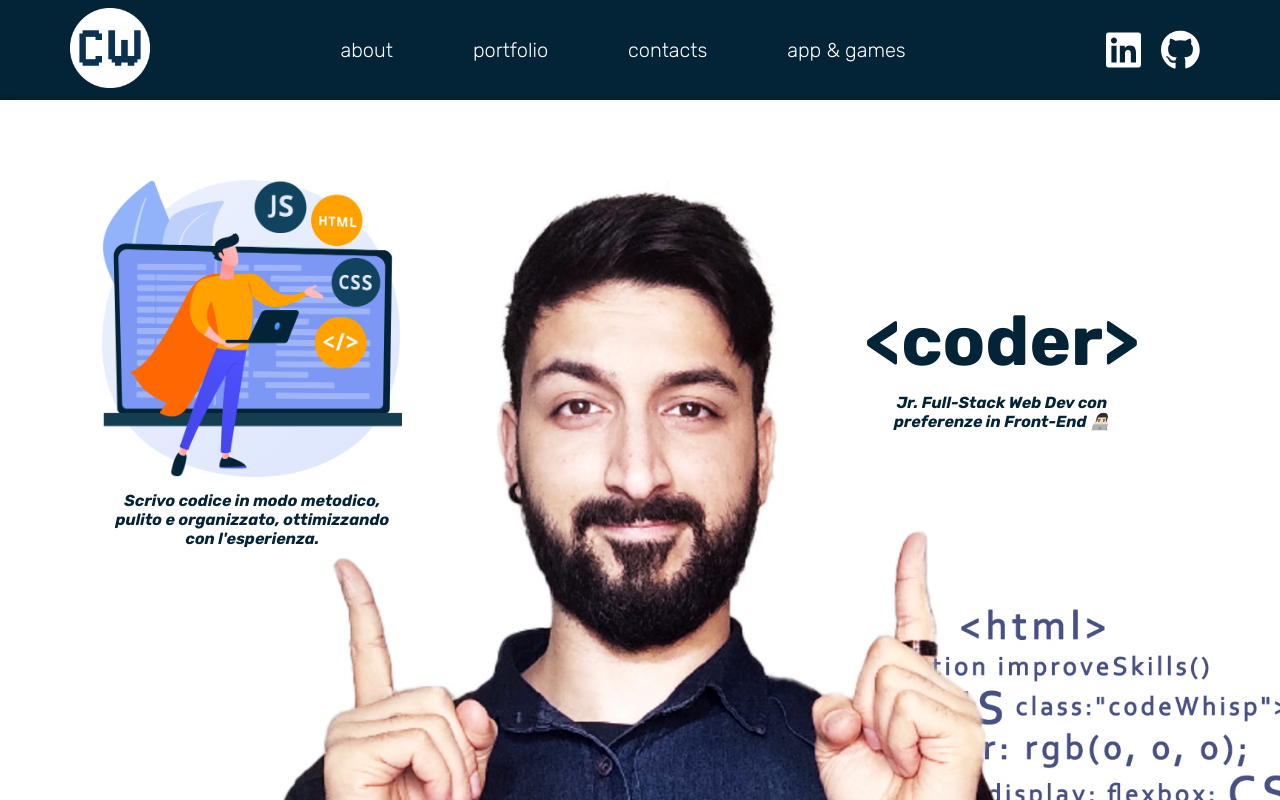
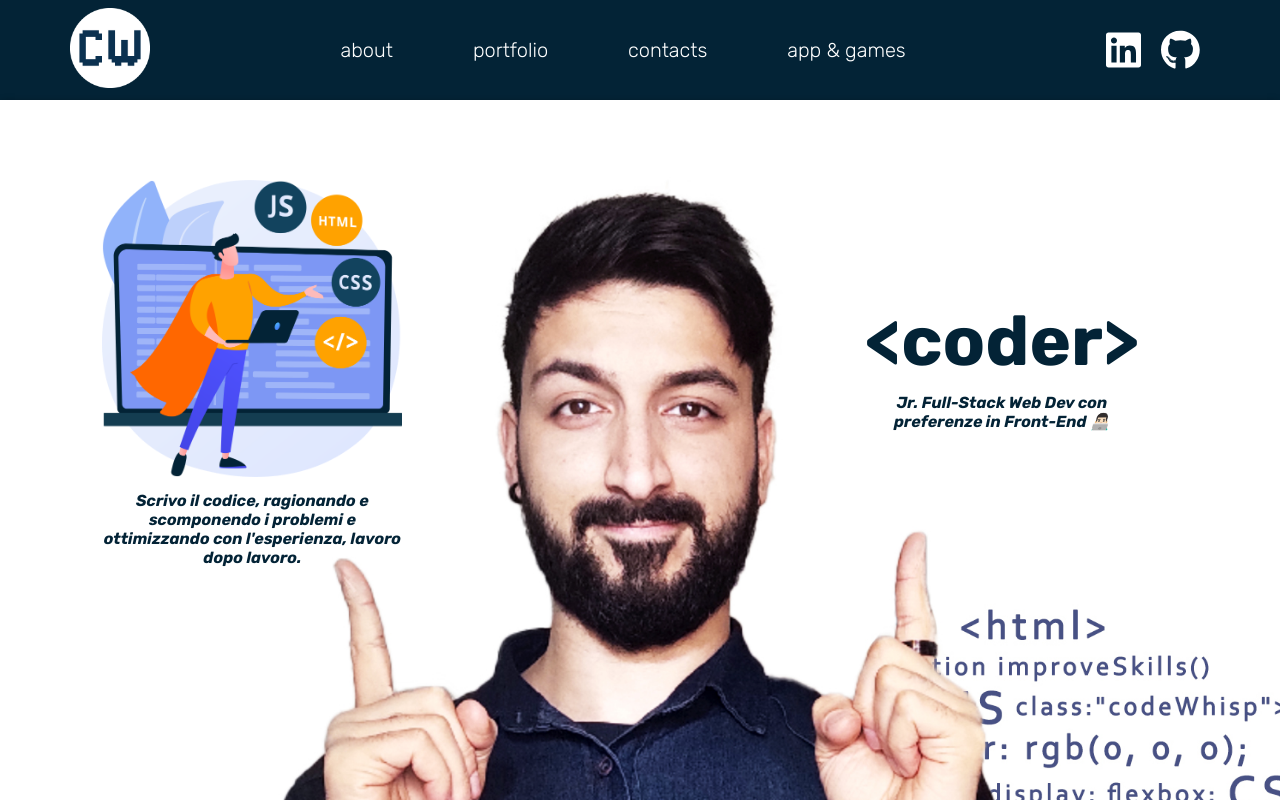
Before and after one commit to gabrielediemmanuele/gabrielediemmanuele.github.io, a Vue app: page / in a window 1280 px wide. Shown: the top 800 px of the page. Built offline with nearby package versions, Linux system fonts and the light colour scheme.

Commit message:
feat: change text inside cover image

```diff
--- a/src/components/ui-element/CoverImage.vue
+++ b/src/components/ui-element/CoverImage.vue
@@ -49,8 +49,8 @@ export default {
         <div class="dev-content-left">
           <img src="../../../public/images/superDev.png" alt="" />
           <p class="coder-description">
-            Scrivo codice in modo metodico, pulito e organizzato, ottimizzando
-            con l'esperienza.
+            Scrivo il codice, ragionando e scomponendo i problemi e ottimizzando
+            con l'esperienza, lavoro dopo lavoro.
           </p>
         </div>
         <img
```
